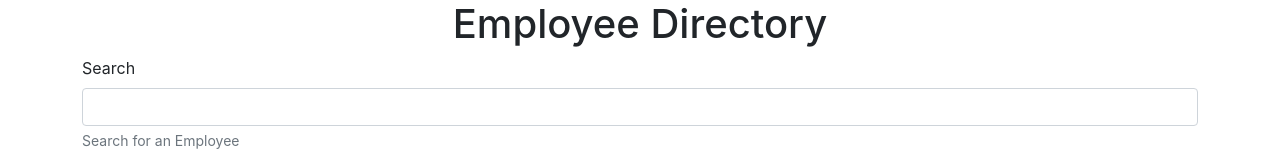
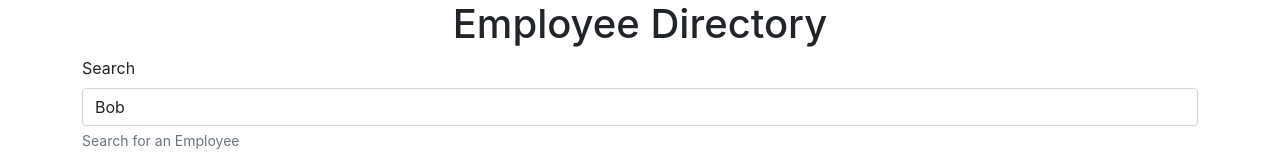
Before and after one commit to thompson-1657/employee_directory, a React (Create React App) app: page / in a window 1280 px wide. Shown: the top 165 px of the page. Built offline with nearby package versions, Linux system fonts and the light colour scheme.

Commit message:
added search input and handleSubmit

```diff
--- a/package.json
+++ b/package.json
@@ -11,6 +11,7 @@
     "react-dom": "^17.0.2",
     "react-router-dom": "^5.2.0",
     "react-scripts": "4.0.3",
+    "styled-components": "^5.2.1",
     "web-vitals": "^1.1.1"
   },
   "scripts": {
--- a/src/App.js
+++ b/src/App.js
@@ -1,14 +1,27 @@
-import React from 'react'
-
+import {useState} from 'react'
 import Header from './components/Header.js'
-import Search from './components/Search.js'
+import SearchInput from './components/SearchInput.js'
 import './App.css';
 
+
+
 function App() {
+
+  const [employee, setEmployee] = useState({})
+  const [employeeName, setEmployeeName] = useState('Bob')
+
+  const handleSubmit = e => {
+    e.preventDefault()
+    console.log(employeeName);
+  }
+
   return (
     <div>
       <Header />
-      <Search />
+      <SearchInput employeeName={employeeName}
+      setEmployeeName={setEmployeeName}
+      handleSubmit={handleSubmit}/>
+
     </div>
   );
 }
--- a/src/components/Search.js
+++ b/src/components/SearchInput.js
@@ -1,12 +1,15 @@
 import React from 'react'
 
-const Search = (props) => {
+const SearchInput = ({employeeName, setEmployeeName, handleSubmit}) => {
     return (
     <div className="container">
         <form>
             <div className="mb-3">
                  <label for="searchInput" className="form-label">Search</label>
                 <input
+                onChange={e => setEmployeeName(e.target.value)}
+                value={employeeName}
+                name="search"
                 type="search"
                 className="form-control"
                 id="searchInput"
@@ -14,8 +17,8 @@ const Search = (props) => {
                 <div id="seacrhHelp" className="form-text">Search for an Employee</div>
              </div>
             <button
+                onClick={handleSubmit}
                 type="submit"
-                onClick={props.handleSubmit}
                 className="btn btn-primary">Submit
          </button>
         </form>
@@ -23,4 +26,4 @@ const Search = (props) => {
     )
 }
 
-export default Search
+export default SearchInput
```
Also changed, not shown: src/components/EmployeeList.js (line endings or trailing spaces), src/utils/API.js (line endings or trailing spaces), 1 other file (tests, documents, lock files or other folders).
